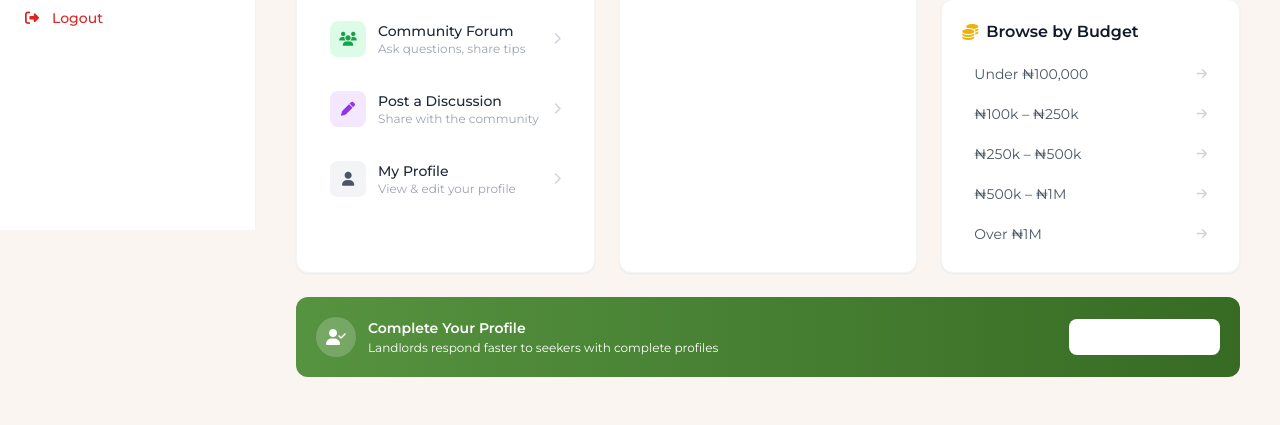
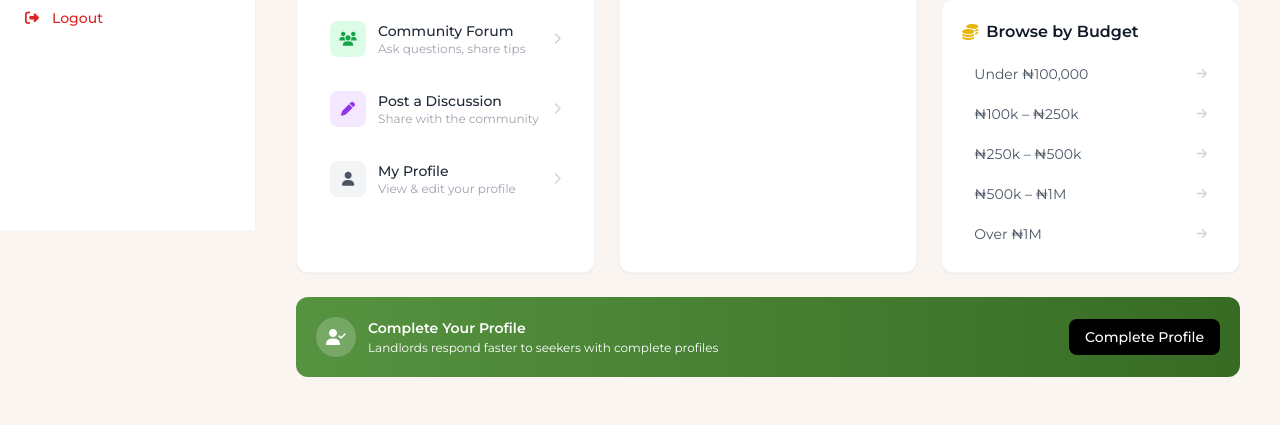
Before and after one commit to EsaKris/mypadi, a Django app: template templates/seekers/dashboard.html in a window 1280 px wide. Shown: the part 570-995 px from the top of the page. Run offline with Django 5.2, Linux system fonts and the light colour scheme; the template is opened without the code that fills it, so the values that code supplies are empty; some libraries are stand-ins or nearby versions.

Commit message:
seekers dashboard button

```diff
--- a/templates/seekers/dashboard.html
+++ b/templates/seekers/dashboard.html
@@ -316,7 +316,7 @@
             </div>
         </div>
         <a href="{% url 'seekers:profile_edit' %}"
-           class="flex-shrink-0 bg-white text-primary-700 hover:bg-primary-50 text-sm font-medium px-4 py-2 rounded-lg transition">
+           class="flex-shrink-0 bg-black text-primary-700 hover:bg-primary-50 text-sm font-medium px-4 py-2 rounded-lg transition">
             Complete Profile
         </a>
     </div>
```
